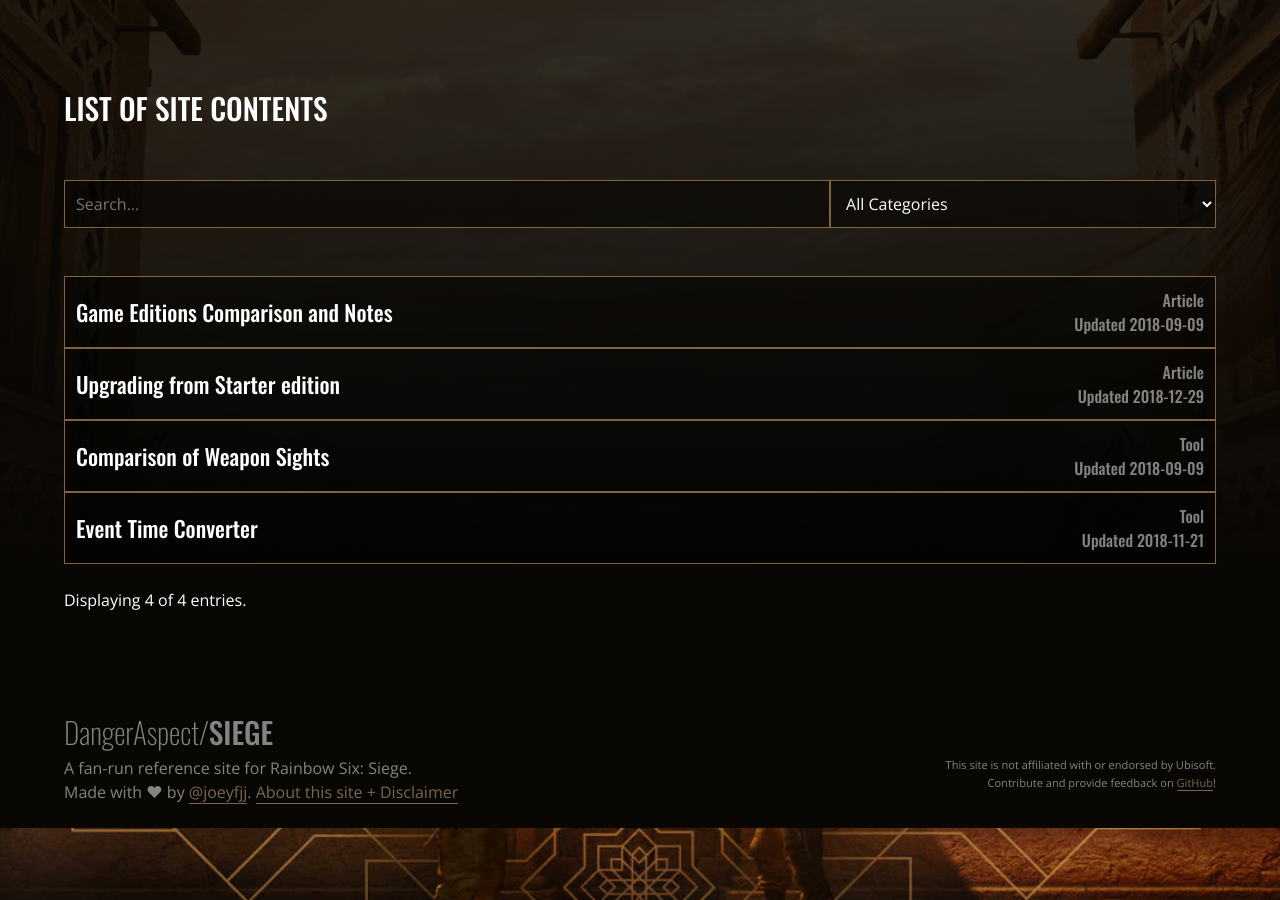
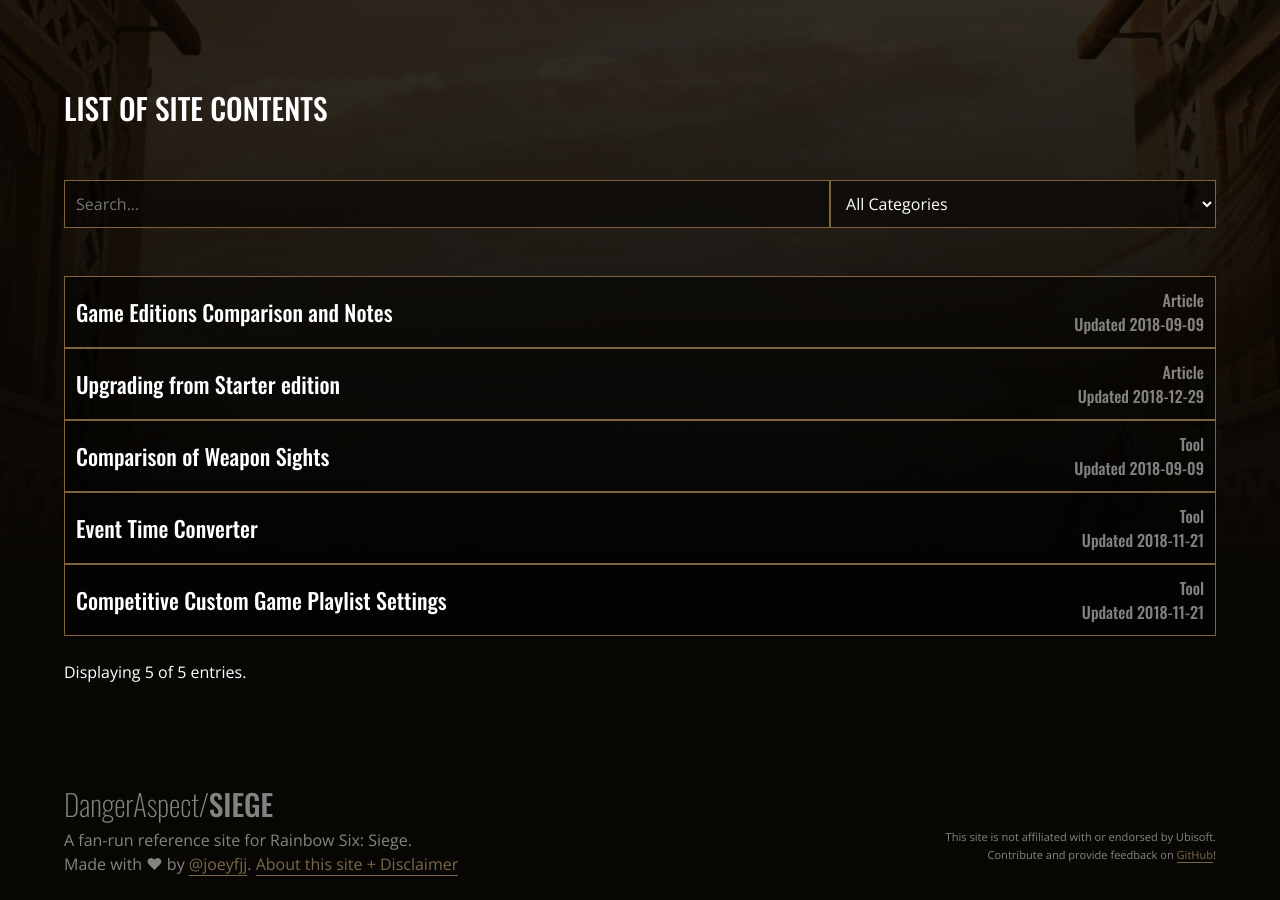
Before and after one commit to DangerAspect/siege, a Jekyll site: the page built from index.md, in a window 1280 px wide and 900 px high, scrolled down 588 px. Built offline with Jekyll 4.4.1, drawn with Linux system fonts in a browser that asks for light colours.

Commit message:
Playlist: Add TL;DR and listing on home page

```diff
--- a/index.md
+++ b/index.md
@@ -30,6 +30,12 @@ list_contents:
       category: Tool
       tags: [TZ, Time, Zone, Timezone, Converter]
 
+    - title: Competitive Custom Game Playlist Settings
+      date: 2018-11-21
+      url: /playlist
+      category: Tool
+      tags: [Pro, Challenger League, ESL, Settings, Playlist, Match, Go4]
+
 ---
 
 <p class="lead">
```
Also changed, not shown: pages/playlist.md (+4 -0 lines).
